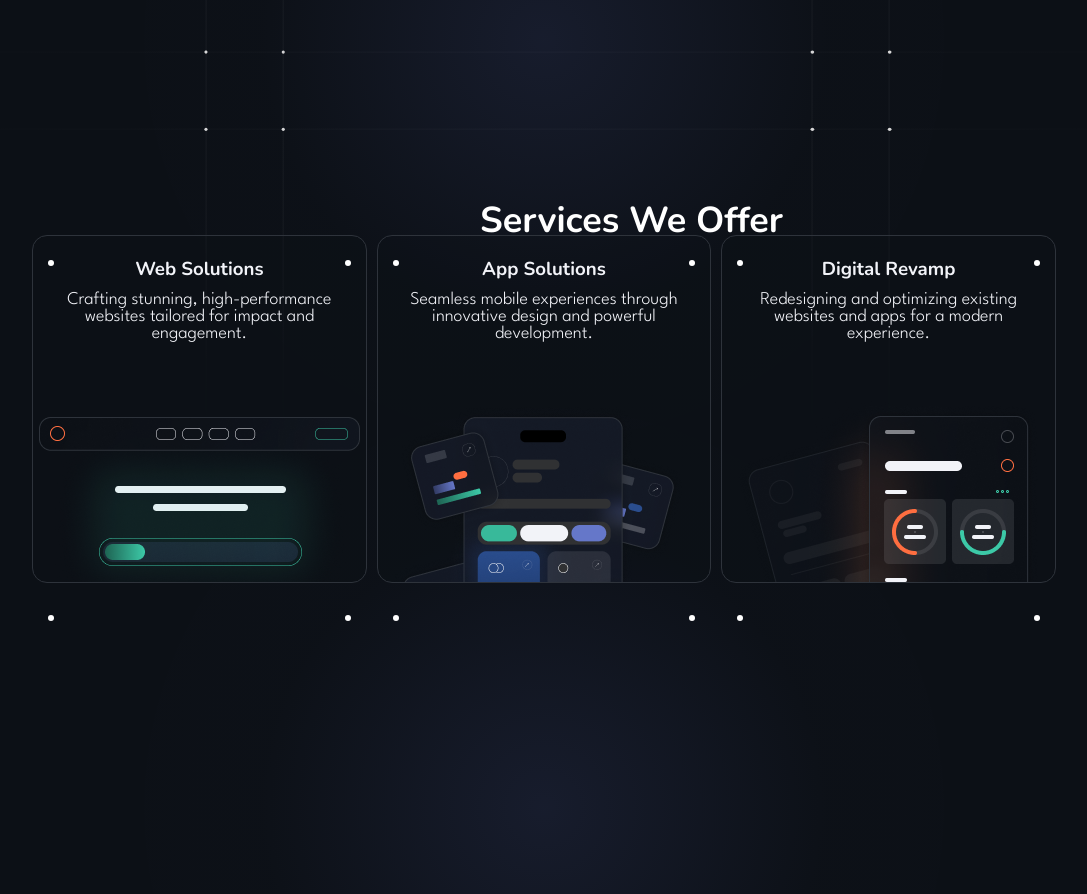
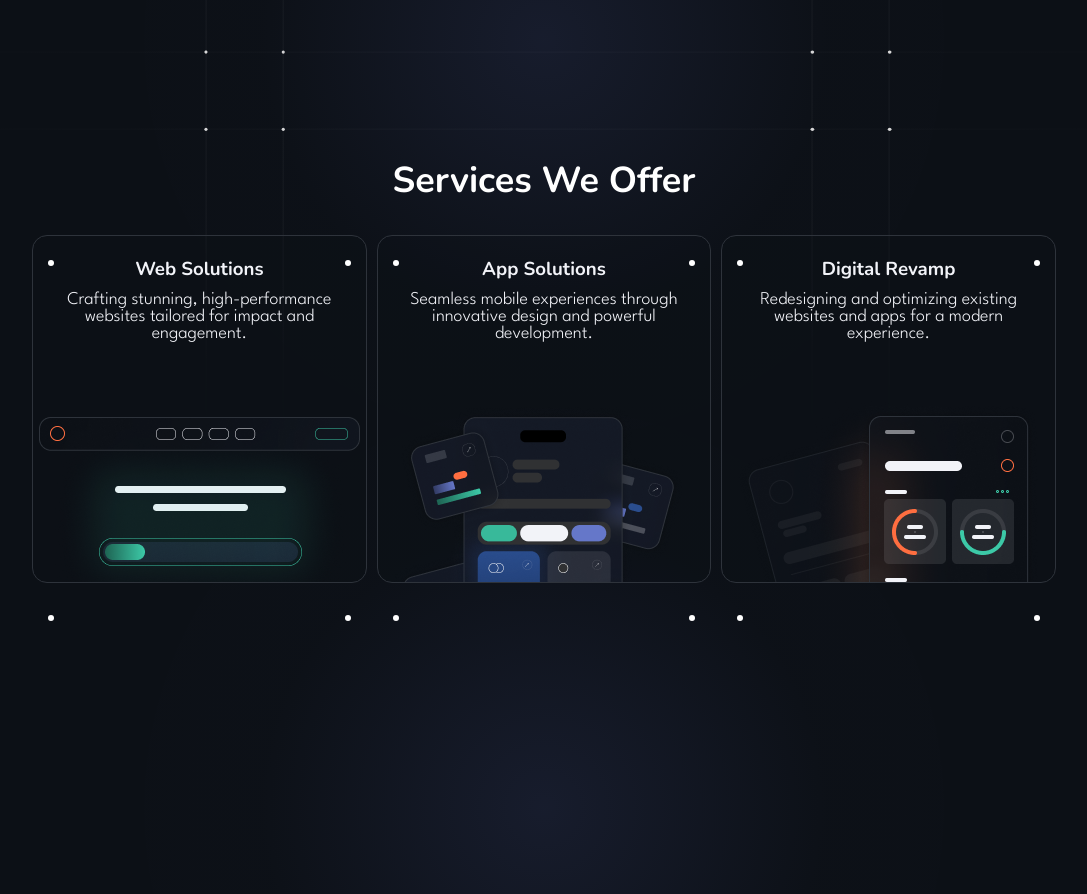
Before and after one commit to WillCBurroughs/bcsolutions, a React (Create React App) app: page / in a window 1280 px wide. Shown: the part 2640-3534 px from the top of the page, without its empty margins (96-1183 px from the left). Built offline with nearby package versions, Linux system fonts and the light colour scheme.

Commit message:
Finished centering text

```diff
--- a/src/components/atoms/ServicesWeOffer.js
+++ b/src/components/atoms/ServicesWeOffer.js
@@ -3,7 +3,9 @@ import '../../index.css'
 
 function ServicesWeOffer() {
   return (
-    <h3 className='OurServices' id='services'> Services We Offer</h3>
+    <div className='centerAlignOurServices'>
+      <h3 className='OurServices' id='services'> Services We Offer</h3>
+    </div>
   );
 }
 
--- a/src/index.css
+++ b/src/index.css
@@ -242,7 +242,7 @@ code {
 
 .centerAlignBenefits{
   position: absolute;
-  top: 1100px;
+  top: 1080px;
   display: flex;
   justify-content: center;
   align-items: center;
@@ -399,7 +399,7 @@ code {
 
 .centerAlignOurTeam {
   position: absolute;
-  top: 1900px;
+  top: 1880px;
   display: flex;
   justify-content: center;
   align-items: center;
@@ -533,13 +533,20 @@ code {
   width: 33vw;
 }
 
+.centerAlignOurServices {
+  position: absolute;
+  top: 2760px;
+  display: flex;
+  justify-content: center;
+  align-items: center;
+  text-align: center;
+  width: 100vw;
+}
+
 .OurServices {
   font-family: "Nunito";
   font-size: 36PX;
   color: white;
-  position: absolute;
-  top: 2800px;
-  left: 45%;
 }
 
 .ServicesDesktop{
@@ -630,7 +637,7 @@ code {
   align-items: center;
   text-align: center;
   width: 100vw;
-  top: 3500px;
+  top: 3490px;
 }
 
 .GetInTouch h3 {
```
